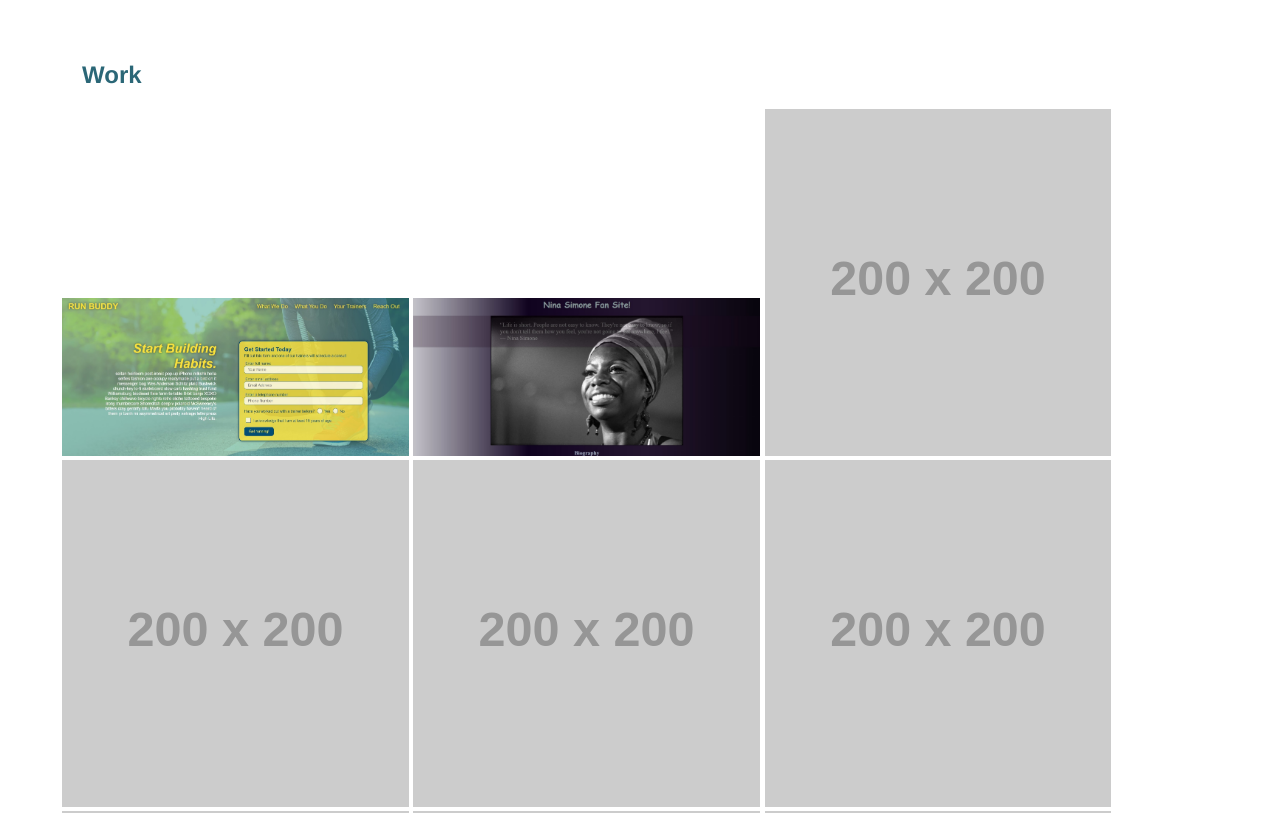
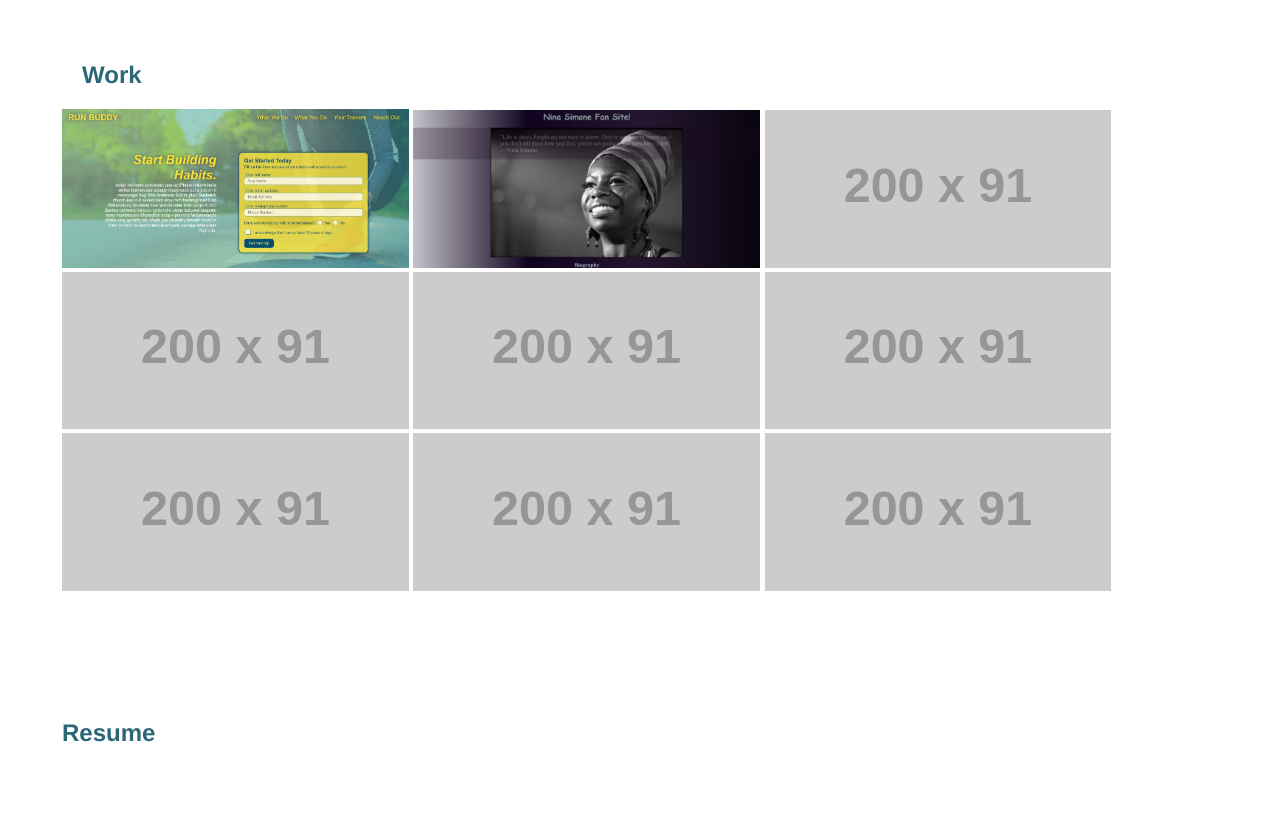
Before and after one commit to artistsandart/portfolio, a plain HTML site: page index.html in a window 1280 px wide. Shown: the part 1665-2478 px from the top of the page. Drawn offline with Linux system fonts and the light colour scheme; placeholder pictures from the web are drawn by us.

Commit message:
fix placeholder size

```diff
--- a/index.html
+++ b/index.html
@@ -88,43 +88,43 @@
       </div>
 
       <div class="website">
-        <img src="https://placehold.it/200x200"
+        <img src="https://placehold.it/200x91"
         alt="Website 3"
       />
       </div>
 
       <div class="website">
-        <img src="https://placehold.it/200x200"
+        <img src="https://placehold.it/200x91"
         alt="Website 4"
       />
       </div>
 
       <div class="website">
-        <img src="https://placehold.it/200x200"
+        <img src="https://placehold.it/200x91"
         alt="Website 5"
       />
       </div>
 
       <div class="website">
-        <img src="https://placehold.it/200x200"
+        <img src="https://placehold.it/200x91"
         alt="Website 6"
       />
       </div>
 
       <div class="website">
-        <img src="https://placehold.it/200x200"
+        <img src="https://placehold.it/200x91"
         alt="Website 7"
       />
       </div>
 
       <div class="website">
-        <img src="https://placehold.it/200x200"
+        <img src="https://placehold.it/200x91"
         alt="Website 8"
       />
       </div>
 
       <div class="website">
-        <img src="https://placehold.it/200x200"
+        <img src="https://placehold.it/200x91"
         alt="Website 9"
       />
       </div>
```
Also changed, not shown: 1 other file.
